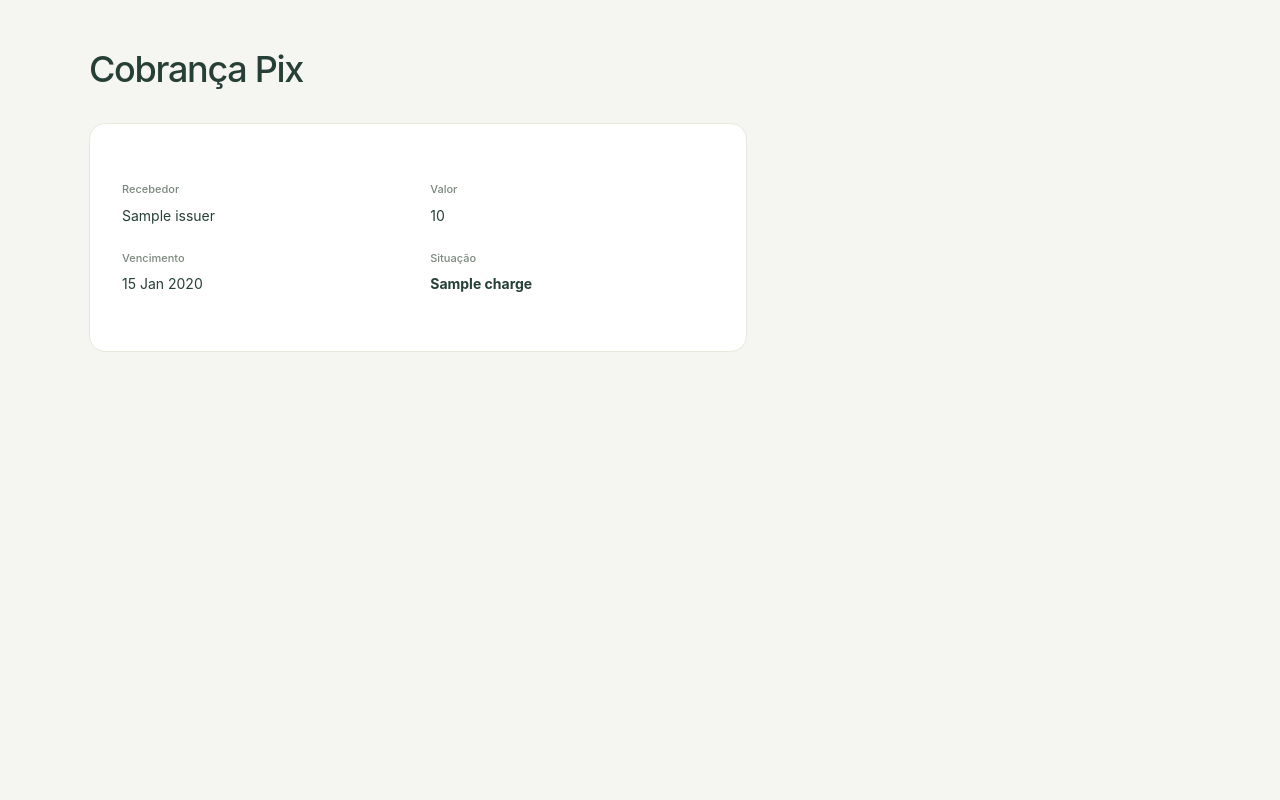
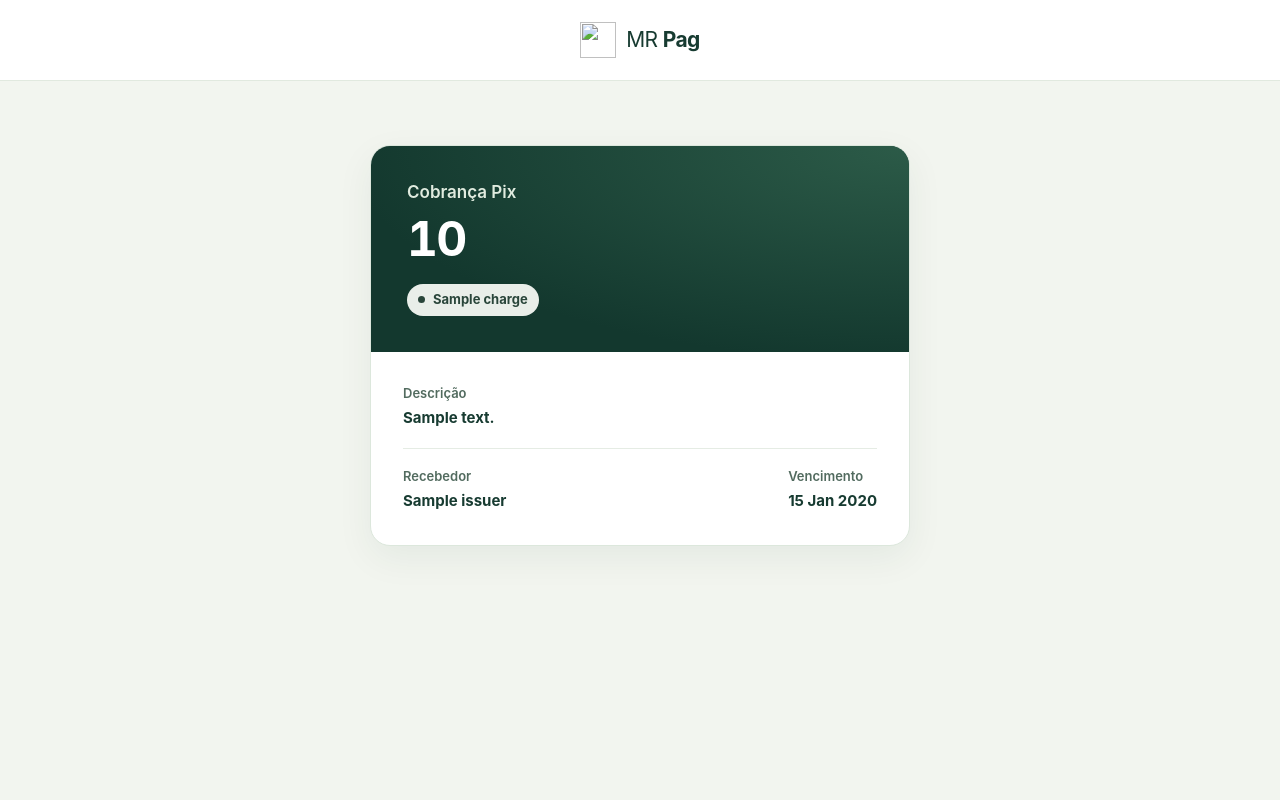
Before and after one commit to maycorolbuche/mrpag, a Node project: template views/public-payment.ejs in a window 1280 px wide. Run offline with Node 20 templates, Linux system fonts and the light colour scheme; the template is opened without the code that fills it: most values are stand-ins (such as "Sample title", 1, 10 or a date in 2020); some libraries are stand-ins or nearby versions.

Commit message:
Redesenhar a página pública de pagamento Pix

```diff
--- /dev/null
+++ b/public/payment.css
@@ -0,0 +1,232 @@
+.payment-page {
+  min-height: 100vh;
+  margin: 0;
+  background: #f2f5ef;
+  color: #173b31;
+}
+
+.payment-brand {
+  display: flex;
+  align-items: center;
+  justify-content: center;
+  gap: 10px;
+  padding: 22px 16px;
+  border-bottom: 1px solid #e1e9df;
+  background: #fff;
+  color: #173b31;
+  font-size: 21px;
+  letter-spacing: -.6px;
+}
+
+.payment-main {
+  width: 100%;
+  max-width: 1032px;
+  padding: clamp(20px, 5vw, 64px) clamp(12px, 3vw, 28px);
+  margin-inline: auto;
+}
+
+.payment-layout {
+  display: grid;
+  grid-template-columns: minmax(0, 1fr);
+  max-width: 540px;
+  margin-inline: auto;
+  gap: 20px;
+}
+
+.payment-layout--pix {
+  grid-template-columns: minmax(0, 1.05fr) minmax(0, 1fr);
+  max-width: none;
+  align-items: start;
+}
+
+.payment-summary,
+.payment-layout > .settings-card,
+.payment-empty {
+  min-width: 0;
+  background: #fff;
+  border: 1px solid #dce7dc;
+  border-radius: 20px;
+  box-shadow: 0 12px 36px #153b3010;
+}
+
+.payment-summary {
+  overflow: hidden;
+}
+
+.payment-summary__hero {
+  padding: clamp(24px, 4vw, 36px);
+  background: radial-gradient(ellipse at top right, #2c5b48, transparent 74%), #13382e;
+  color: #fff;
+}
+
+.payment-summary__hero h1 {
+  margin: 0 0 10px;
+  color: #e0ebdf;
+  font-size: 17px;
+  font-weight: 600;
+}
+
+.payment-amount {
+  margin: 0 0 18px;
+  font-size: clamp(30px, 5vw, 48px);
+  font-weight: 750;
+  line-height: 1.12;
+  letter-spacing: -.035em;
+  font-variant-numeric: tabular-nums;
+  overflow-wrap: anywhere;
+}
+
+.payment-status {
+  display: inline-flex;
+  align-items: center;
+  gap: 8px;
+  max-width: 100%;
+  margin: 0;
+  padding: 6px 11px;
+  border-radius: 999px;
+  background: #e9eee9;
+  color: #29453a;
+  font-size: 13px;
+}
+
+.payment-status--pending {
+  background: #f7edce;
+  color: #60460b;
+}
+
+.payment-status--paid {
+  background: #d8f0d7;
+  color: #204d30;
+}
+
+.payment-status--cancelled,
+.payment-status--expired,
+.payment-status--rejected {
+  background: #f8e9e5;
+  color: #763c31;
+}
+
+.payment-status__dot {
+  width: 7px;
+  height: 7px;
+  flex: none;
+  border-radius: 50%;
+  background: currentColor;
+}
+
+.payment-summary__details,
+.payment-layout > .settings-card,
+.payment-empty {
+  padding: clamp(20px, 4vw, 32px);
+}
+
+.payment-details {
+  display: grid;
+  grid-template-columns: minmax(0, 1fr) minmax(0, auto);
+  gap: 18px;
+  margin: 0;
+}
+
+.payment-details__description {
+  grid-column: 1 / -1;
+  padding-bottom: 18px;
+  border-bottom: 1px solid #e5ece4;
+}
+
+.payment-details dt {
+  margin-bottom: 4px;
+  color: #526b5f;
+  font-size: 13px;
+  font-weight: 600;
+}
+
+.payment-details dd {
+  margin: 0;
+  color: #173b31;
+  font-size: 15px;
+  font-weight: 650;
+  overflow-wrap: anywhere;
+  white-space: pre-wrap;
+}
+
+.payment-update {
+  margin-top: 22px;
+  padding-top: 16px;
+  border-top: 1px solid #e5ece4;
+  color: #526b5f;
+  font-size: 13px;
+}
+
+.payment-update p {
+  margin-bottom: 7px;
+}
+
+.payment-update a {
+  color: #255847;
+  font-weight: 650;
+  text-decoration: underline;
+  text-underline-offset: 3px;
+}
+
+.payment-layout > .settings-card h2 {
+  margin: 0 0 16px;
+  font-size: 22px;
+  font-weight: 700;
+}
+
+.payment-layout > .settings-card img {
+  display: block;
+  width: min(100%, 228px);
+  height: auto;
+  padding: 12px;
+  margin-inline: auto;
+  border: 1px solid #e1e9df;
+  border-radius: 13px;
+  background: #fff;
+  image-rendering: crisp-edges;
+}
+
+.payment-layout > .settings-card .form-label {
+  display: block;
+  margin: 0 0 7px;
+  color: #294c3f;
+  font-size: 13px;
+}
+
+.payment-layout > .settings-card textarea {
+  width: 100%;
+  min-width: 0;
+  background: #f4f7f1;
+  color: #213e34;
+  font-family: ui-monospace, Consolas, monospace;
+  font-size: 13px;
+  line-height: 1.5;
+  resize: vertical;
+  overflow-wrap: anywhere;
+}
+
+.payment-empty {
+  max-width: 540px;
+  margin-inline: auto;
+}
+
+.payment-empty h1 {
+  font-size: clamp(21px, 4vw, 27px);
+}
+
+.payment-empty p {
+  margin-bottom: 0;
+  color: #526b5f;
+}
+
+@media (max-width: 680px) {
+  .payment-layout--pix {
+    grid-template-columns: minmax(0, 1fr);
+    max-width: 540px;
+  }
+
+  .payment-brand {
+    justify-content: flex-start;
+    padding-block: 14px;
+  }
+}
--- a/src/payments.js
+++ b/src/payments.js
@@ -269,7 +269,7 @@ export async function publicPaymentStatus(db, publicToken) {
 
 export async function publicPayment(db, publicToken) {
   if (!/^[a-f0-9]{64}$/.test(publicToken)) return null;
-  const charge = await db.prepare(`SELECT c.amount_cents,c.due_date,c.status,c.pix_code,c.pix_image,a.name AS issuer
+  const charge = await db.prepare(`SELECT c.description,c.amount_cents,c.due_date,c.status,c.pix_code,c.pix_image,a.name AS issuer
     FROM charges c JOIN accounts a ON a.id=c.account_id
     WHERE c.public_token=? AND c.provider_id IS NOT NULL`).bind(publicToken).first();
   return charge ? present(charge) : null;
--- a/views/public-payment.ejs
+++ b/views/public-payment.ejs
@@ -4,32 +4,50 @@
   <meta charset="utf-8">
   <meta name="viewport" content="width=device-width,initial-scale=1">
   <title>Cobrança Pix · MR Pag</title>
+  <link rel="icon" href="/assets/favicon.svg">
   <link rel="stylesheet" href="/assets/bootstrap/bootstrap.min.css">
   <link rel="stylesheet" href="/assets/app.css">
+  <link rel="stylesheet" href="/assets/payment.css">
   <% if (charge?.status === 'pending') { %><script src="/assets/payment-status.js" defer></script><% } %>
 </head>
-<body class="workspace-body">
-<main class="workspace-main">
+<body class="payment-page">
+<header class="payment-brand">
+  <img src="/assets/favicon.svg" width="36" height="36" alt="">
+  <span>MR <strong>Pag</strong></span>
+</header>
+<main class="payment-main">
   <% if (charge) { %>
-    <h1 class="workspace-title">Cobrança Pix</h1>
-    <div class="settings-grid">
-      <section class="settings-card">
-        <dl class="customer-data">
-          <div><dt>Recebedor</dt><dd class="text-break"><%= charge.issuer %></dd></div>
-          <div><dt>Valor</dt><dd><%= charge.amount %></dd></div>
+    <% const hasPix = charge.status === 'pending' && (charge.pix_image || charge.pix_code); %>
+    <div class="payment-layout<%= hasPix ? ' payment-layout--pix' : '' %>">
+      <section class="payment-summary" aria-labelledby="payment-title">
+        <div class="payment-summary__hero">
+          <h1 id="payment-title">Cobrança Pix</h1>
+          <p class="payment-amount"><%= charge.amount %></p>
+          <p class="payment-status payment-status--<%= charge.status %>">
+            <span class="visually-hidden">Situação: </span><span class="payment-status__dot" aria-hidden="true"></span><strong><%= charge.label %></strong>
+          </p>
+        </div>
+        <div class="payment-summary__details">
+          <dl class="payment-details">
+            <div class="payment-details__description"><dt>Descrição</dt><dd><%= charge.description %></dd></div>
+            <div><dt>Recebedor</dt><dd><%= charge.issuer %></dd></div>
             <div><dt>Vencimento</dt><dd><%= charge.date %></dd></div>
-          <div><dt>Situação</dt><dd><strong><%= charge.label %></strong></dd></div>
           </dl>
           <% if (charge.status === 'pending') { %>
+            <div class="payment-update">
               <p>A situação é atualizada automaticamente após a confirmação do Pix.</p>
-          <a class="btn btn-light" href="">Atualizar situação</a>
+              <a href="">Atualizar situação</a>
+            </div>
           <% } %>
+        </div>
       </section>
       <%- include('charge-pix') %>
     </div>
   <% } else { %>
-    <h1 class="workspace-title">Cobrança não encontrada</h1>
+    <section class="payment-empty">
+      <h1>Cobrança não encontrada</h1>
       <p>Confira o link recebido.</p>
+    </section>
   <% } %>
 </main>
 </body>
```
Also changed, not shown: e2e/payment-status.spec.js (+11 -1 lines), tests/payments.test.js (+1 -0 lines). Lines whose indentation alone changed are shown as unchanged.
